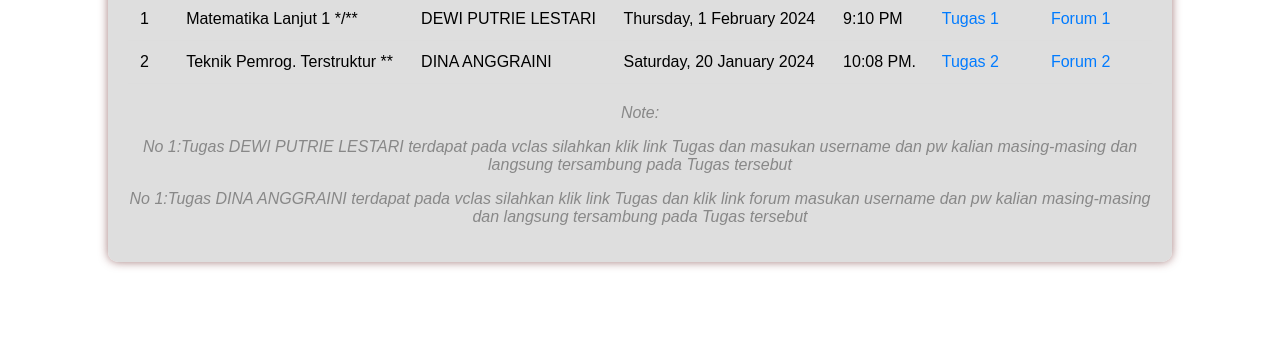
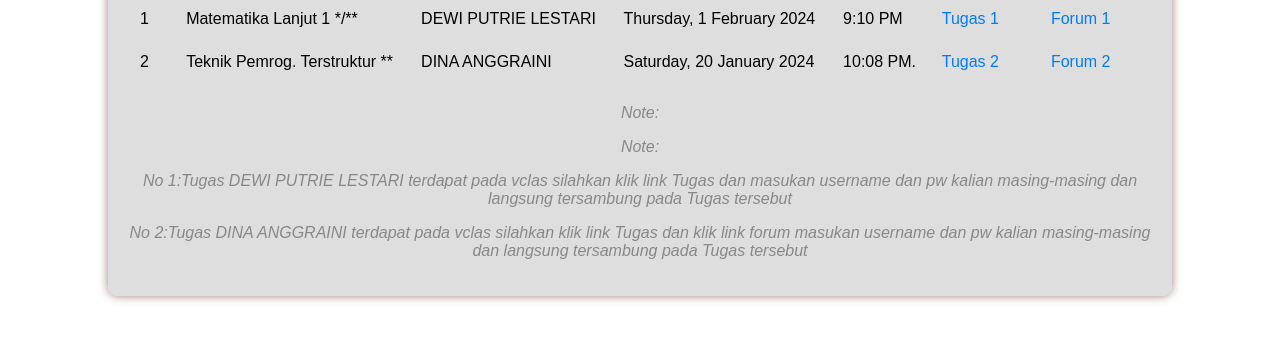
Before and after one commit to AHMADIRFAN10/AHMADIRFAN11.github.io, a plain HTML site: page index.html in a window 1280 px wide. Shown: the part 165-506 px from the top of the page. Drawn offline with Linux system fonts and the light colour scheme.

Commit message:
Update index.html

```diff
--- a/index.html
+++ b/index.html
@@ -92,8 +92,9 @@
 
         <div class="note">
           <p>Note:</p>
+            <p>Note:</p>
             <p>No 1:Tugas DEWI PUTRIE LESTARI terdapat pada vclas silahkan klik link Tugas dan masukan username dan pw kalian masing-masing dan langsung tersambung pada Tugas tersebut </p>
-            <p>No 1:Tugas DINA ANGGRAINI terdapat pada vclas silahkan klik link Tugas dan klik link forum masukan username dan pw kalian masing-masing dan langsung tersambung pada Tugas tersebut </p>
+            <p>No 2:Tugas DINA ANGGRAINI terdapat pada vclas silahkan klik link Tugas dan klik link forum masukan username dan pw kalian masing-masing dan langsung tersambung pada Tugas tersebut </p>
         </div>
 
     </div>
```
